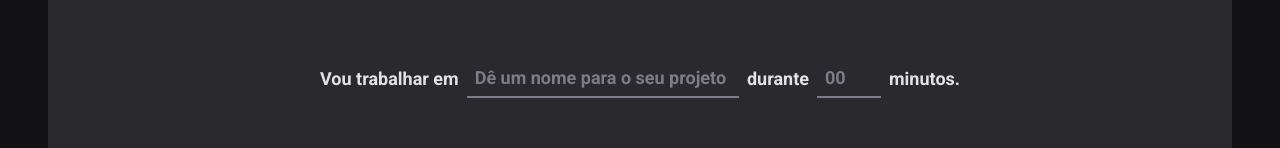
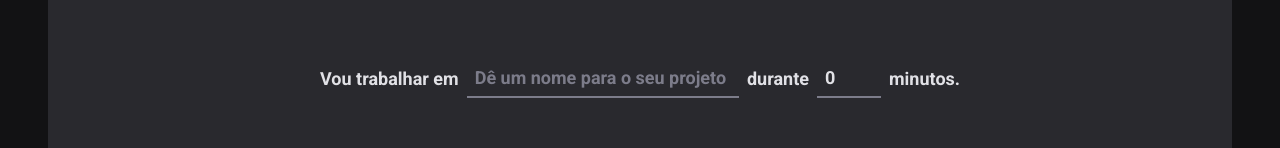
Before and after one commit to ithauront/timer, a React (Vite) app: page / in a window 1280 px wide. Shown: the part 166-314 px from the top of the page. Built offline with nearby package versions, Linux system fonts and the light colour scheme.

Commit message:
adding type
adding type using zod.infer

```diff
--- a/src/pages/home/index.tsx
+++ b/src/pages/home/index.tsx
@@ -20,12 +20,23 @@
     .max(60, 'o ciclo precisa ter no maximo 60 minutos'),
 })
 
+// interface newCycleFormData {
+// task: string
+// minutesAmount: number
+// } ficou obsoleto por causa do type extraido do zod.
+
+type newCycleFormData = zod.infer<typeof newCycleFormValidationSchema>
+
 export function Home() {
-  const { register, handleSubmit, watch } = useForm({
+  const { register, handleSubmit, watch } = useForm<newCycleFormData>({
     resolver: zodResolver(newCycleFormValidationSchema),
+    defaultValues: {
+      task: '',
+      minutesAmount: 0,
+    },
   })
 
-  function handleCreateNewCycle(data: any) {
+  function handleCreateNewCycle(data: newCycleFormData) {
     console.log(data)
   }
 
```
Also changed, not shown: 1 other file (tests, documents, lock files or other folders).
